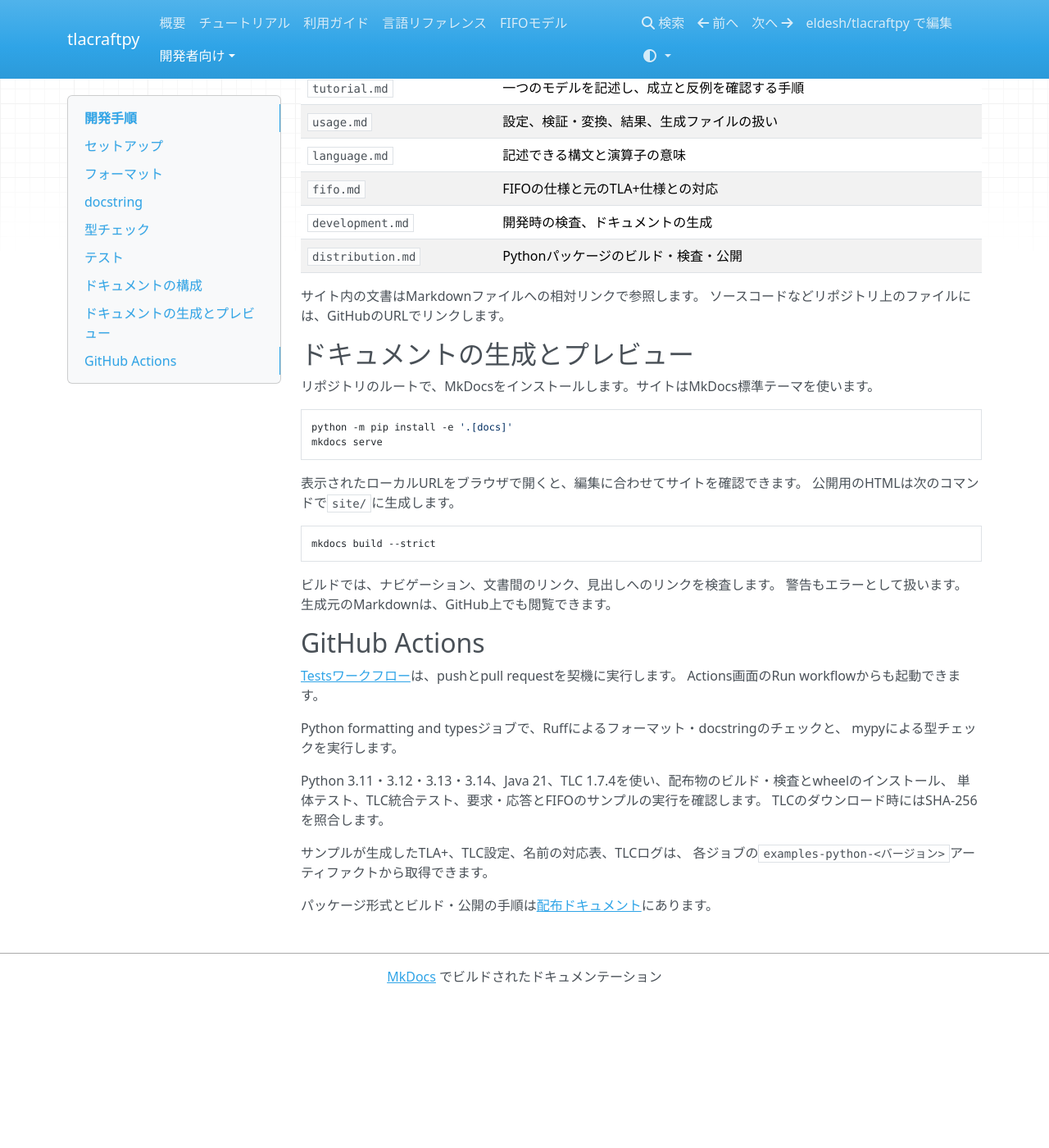
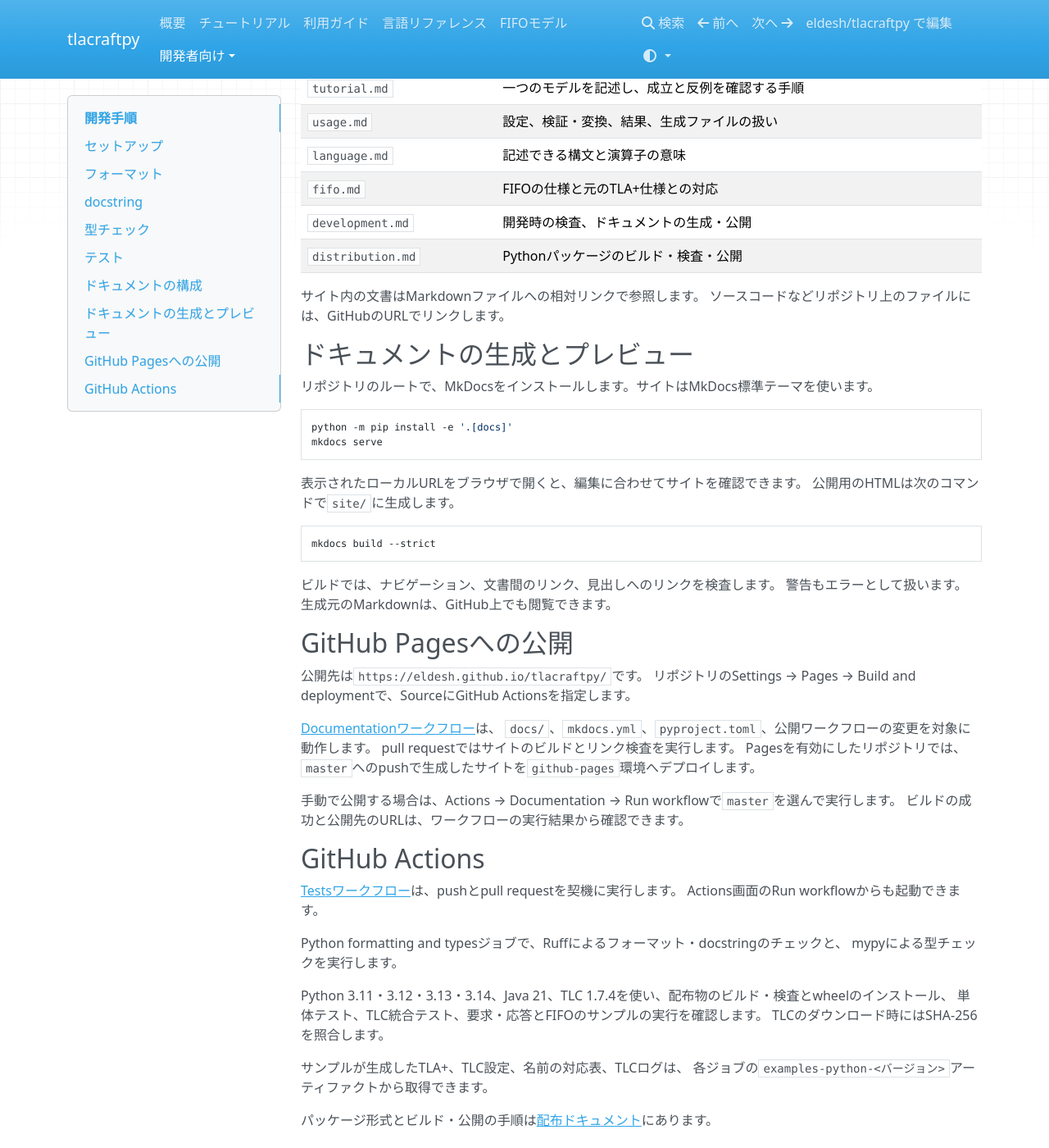
Before and after one commit to eldesh/tlacraftpy, an MkDocs documentation site: the page built from docs/development.md, in a window 1280 px wide and 1400 px high, scrolled down 1336 px. Shown: the whole window at 82% size. Built offline with MkDocs 1.6.1, drawn with Linux system fonts in a browser that asks for light colours; nearby versions of some CDN libraries; before the commit the page ends 2555 px from its top, so only the background shows below that.

Commit message:
Add documentation CI and GitHub Pages deployment

```diff
--- a/docs/development.md
+++ b/docs/development.md
@@ -70,7 +70,7 @@ TLCがエラーを返した場合は、テストの出力にTLCのログを表
 | `usage.md` | 設定、検証・変換、結果、生成ファイルの扱い |
 | `language.md` | 記述できる構文と演算子の意味 |
 | `fifo.md` | FIFOの仕様と元のTLA+仕様との対応 |
-| `development.md` | 開発時の検査、ドキュメントの生成 |
+| `development.md` | 開発時の検査、ドキュメントの生成・公開 |
 | `distribution.md` | Pythonパッケージのビルド・検査・公開 |
 
 サイト内の文書はMarkdownファイルへの相対リンクで参照します。
@@ -96,6 +96,19 @@ mkdocs build --strict
 警告もエラーとして扱います。
 生成元のMarkdownは、GitHub上でも閲覧できます。
 
+## GitHub Pagesへの公開
+
+公開先は`https://eldesh.github.io/tlacraftpy/`です。
+リポジトリのSettings → Pages → Build and deploymentで、SourceにGitHub Actionsを指定します。
+
+[Documentationワークフロー](https://github.com/eldesh/tlacraftpy/blob/master/.github/workflows/docs.yml)は、
+`docs/`、`mkdocs.yml`、`pyproject.toml`、公開ワークフローの変更を対象に動作します。
+pull requestではサイトのビルドとリンク検査を実行します。
+Pagesを有効にしたリポジトリでは、`master`へのpushで生成したサイトを`github-pages`環境へデプロイします。
+
+手動で公開する場合は、Actions → Documentation → Run workflowで`master`を選んで実行します。
+ビルドの成功と公開先のURLは、ワークフローの実行結果から確認できます。
+
 ## GitHub Actions
 
 [Testsワークフロー](https://github.com/eldesh/tlacraftpy/blob/master/.github/workflows/tests.yml)は、pushとpull requestを契機に実行します。
```
Also changed, not shown: CONTRIBUTING.md (+1 -1 lines), README.md (+3 -3 lines), docs/index.md (+1 -1 lines), 1 other file.
